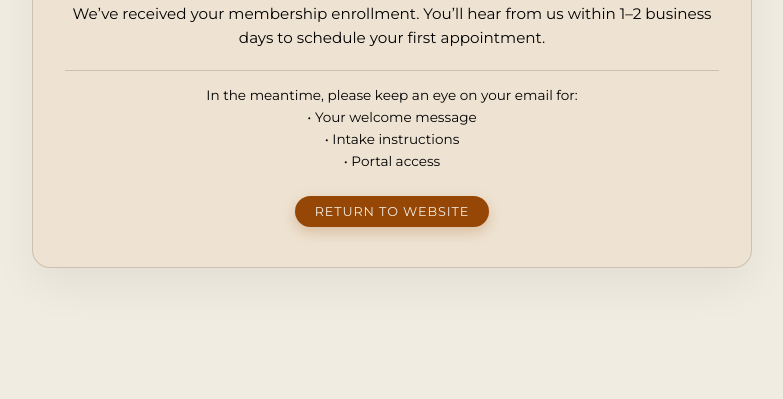
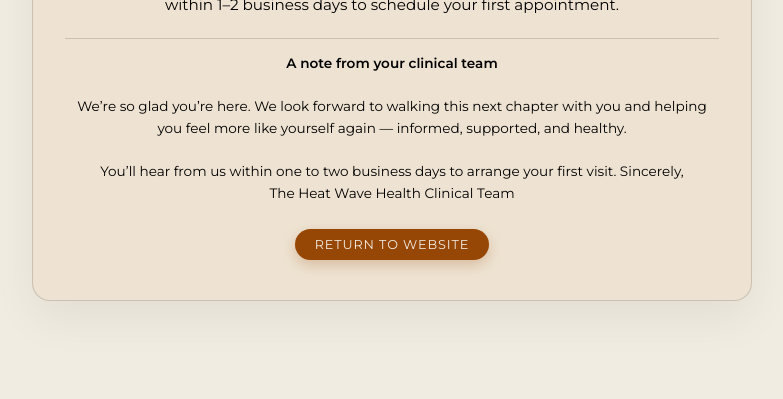
Before and after one commit to heatwavehealth/heatwave-membership-checkout, a website: page success.html in a window 1280 px wide. Shown: the part 401-800 px from the top of the page, without its empty margins (248-1031 px from the left). Drawn offline with Linux system fonts and the light colour scheme; files whose address does not match are found by name; a web font is replaced by a local one.

Commit message:
Update success.html

```diff
--- a/success.html
+++ b/success.html
@@ -122,16 +122,19 @@
       <h1>Welcome</h1>
 
       <p>
-        We’ve received your membership enrollment.
-        You’ll hear from us within 1–2 business days to schedule your first appointment.
+        We have successfully received your membership enrollment!
+        You will hear from us within 1–2 business days to schedule your first appointment.
       </p>
 
-      <div class="next-steps">
-        In the meantime, please keep an eye on your email for:
-        <br>• Your welcome message
-        <br>• Intake instructions
-        <br>• Portal access
-      </div>
+     <div class="next-steps">
+  <strong>A note from your clinical team</strong><br><br>
+  We’re so glad you’re here.
+  We look forward to walking this next chapter with you and helping you feel more like
+  yourself again — informed, supported, and healthy.<br><br>
+  You’ll hear from us within one to two business days to arrange your first visit.
+  Sincerely,<br>
+  The Heat Wave Health Clinical Team
+</div>
 
       <div class="button-row">
         <a href="https://heatwavehealth.com" class="btn">Return to Website</a>
```
